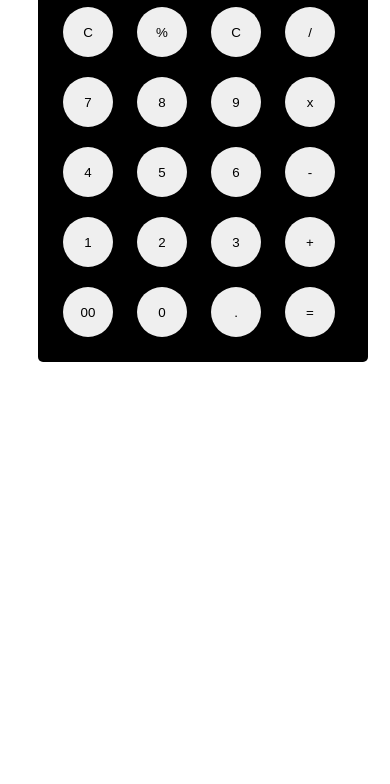
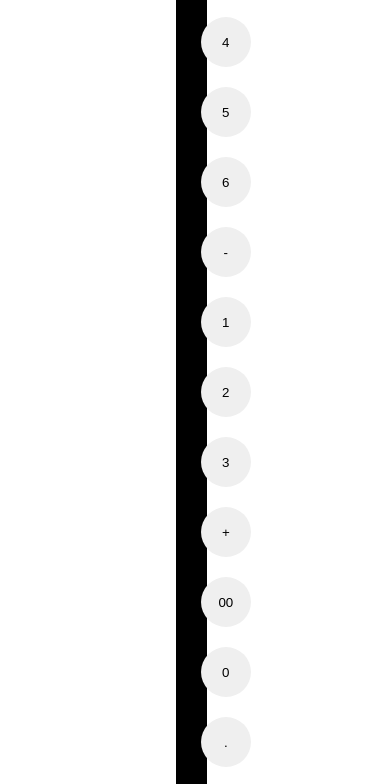
Before and after one commit to IT-HARISH-R/calculator, a plain HTML site: page index.html in a window 390 px wide. Shown: the part 316-1100 px from the top of the page. Before the commit the page ends 860 px from the top, so only its background shows below. Drawn offline with Linux system fonts and the light colour scheme.

Commit message:
multiple error fix

```diff
--- a/css/calsi.css
+++ b/css/calsi.css
@@ -1,11 +1,11 @@
 body{
-    width: 100%;
-    height: 100%;
+    width: 94vw;
+    height: 94vh;
     display: flex;
     justify-content: center;
     align-items: center;
 }
-#main-div{
+.main-div{
     width: 300px;
     background-color: #000;
     border-radius: 5px;
@@ -27,3 +27,9 @@ body{
     border-radius:  50%;
     border: 0px;
 }
+@media (max-width: 426px) {
+    .main-div{
+        width: 1px;
+    }
+
+}
--- a/index.html
+++ b/index.html
@@ -1,4 +1,4 @@
-<!DOCTYPE>
+<!DOCTYPE html>
 <html>
 
 <head>
@@ -7,7 +7,7 @@
 </head>
 
 <body>
-    <div id="main-div">
+    <div class="main-div">
 
         <h1 class="heading">Calculator</h1>
         <input type="text" id="display">
@@ -20,7 +20,7 @@
                 <button onclick="displayvalue(7)" class="but">7</button>
                 <button onclick="displayvalue(8)" class="but">8</button>
                 <button onclick="displayvalue(9)" class="but">9</button>
-                <button onclick="displayvalue('x')" class="but">x</button>
+                <button onclick="displayvalue('*)" class="but">x</button>
             </div>
             <div class="buttob-row">
                 <button onclick="displayvalue(4)" class="but">4</button>
@@ -42,8 +42,9 @@
             </div>
         </div>
     </div>
-    <div class="display">
+    <div class="display"></div>
 </body>
+
 <script src="./js/calsulator.js"></script>
 
 </html>
```
